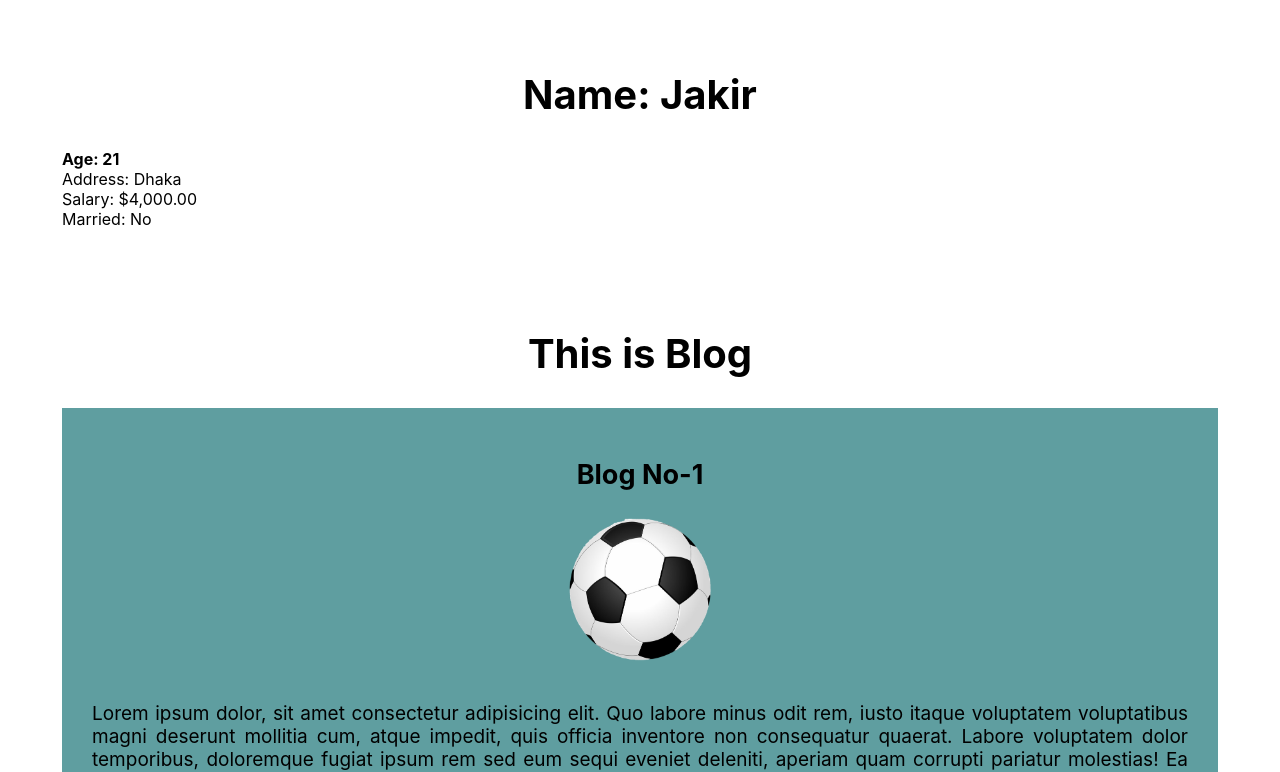
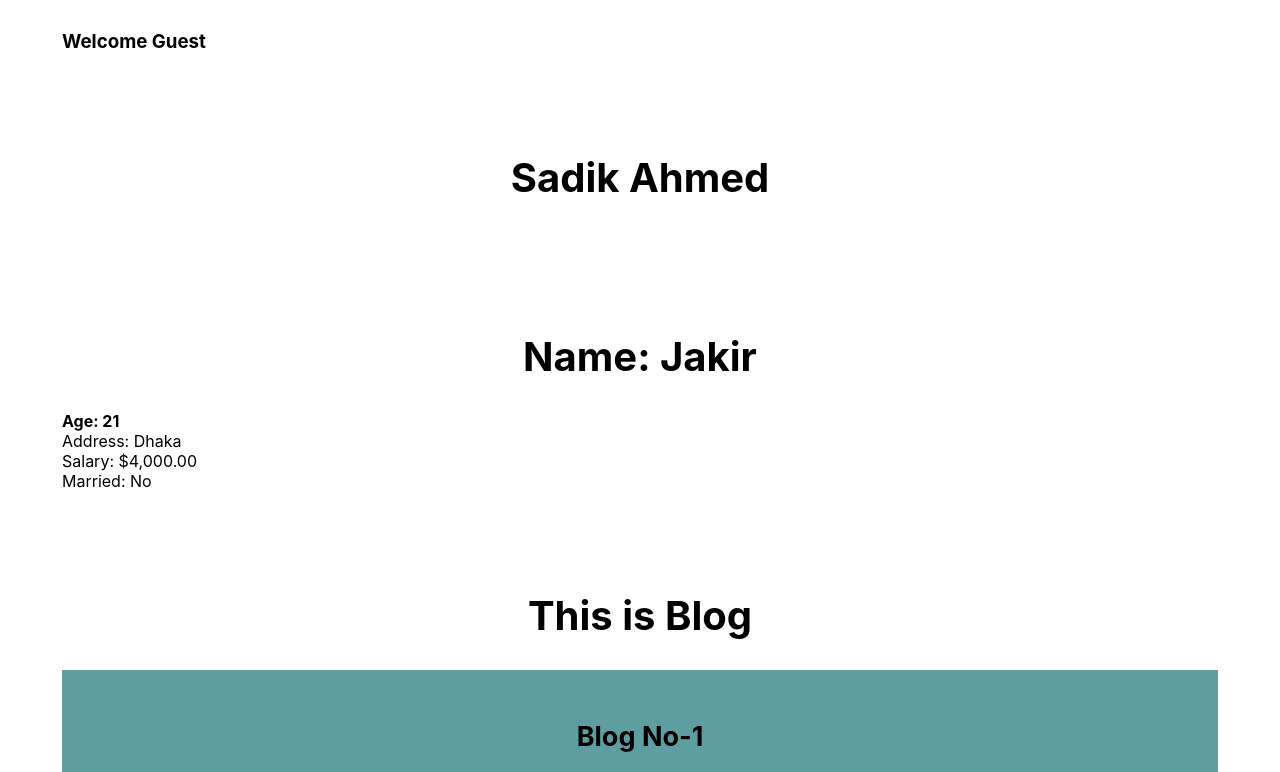
Before and after one commit to sadikul60/explore-react-typescript, a React (Create React App) app: page / in a window 1280 px wide. Shown: the top 772 px of the page. Built offline with nearby package versions, Linux system fonts and the light colour scheme.

Commit message:
added person section

```diff
--- a/src/App.tsx
+++ b/src/App.tsx
@@ -2,10 +2,18 @@
 import './App.css';
 import Blog from './components/Blog/Blog';
 import Home from './components/Home/Home';
+import Person from './components/Person/Person';
+import Props from './components/Props/Props';
 
 function App() {
+  const personName = {
+    first: 'Sadik',
+    last: 'Ahmed'
+  }
   return (
     <div>
+      <Props name='Sadik' messageCount={20} isLoggedIn={false} />
+      <Person name={personName} />
       <Home name="Sadikul" email='sadikul@gmail.com' age='21' money='400' />
       <Blog />
     </div>
--- a/src/components/Blog/Blog.css
+++ b/src/components/Blog/Blog.css
@@ -44,7 +44,7 @@
     margin-top: 30px;
 }
 
-.blog:hover{
+/* .blog:hover{
     background: gold;
     transform: scale(1.02);
-}
+} */
--- /dev/null
+++ b/src/components/Person/Person.tsx
@@ -0,0 +1,16 @@
+type PersonProps = {
+    name: {
+        first: string
+        last: string
+    }
+}
+
+const Person = (props: PersonProps) => {
+    return (
+        <div className="container">
+            <h1>{props.name.first} {props.name.last}</h1>
+        </div>
+    );
+};
+
+export default Person;
--- /dev/null
+++ b/src/components/Props/Props.tsx
@@ -0,0 +1,21 @@
+type GreatProps = {
+    name: string
+    messageCount: number
+    isLoggedIn: boolean
+}
+
+const Props = (props: GreatProps) => {
+    return (
+        <div className="container">
+            <h3>
+                {
+                    props.isLoggedIn ?
+                    `Welcome ${props.name}! You have ${props.messageCount} unread message`
+                    : 'Welcome Guest'
+                }
+            </h3>
+        </div>
+    );
+};
+
+export default Props;
```
Also changed, not shown: src/components/Blog/Blog.tsx (+1 -1 lines).
